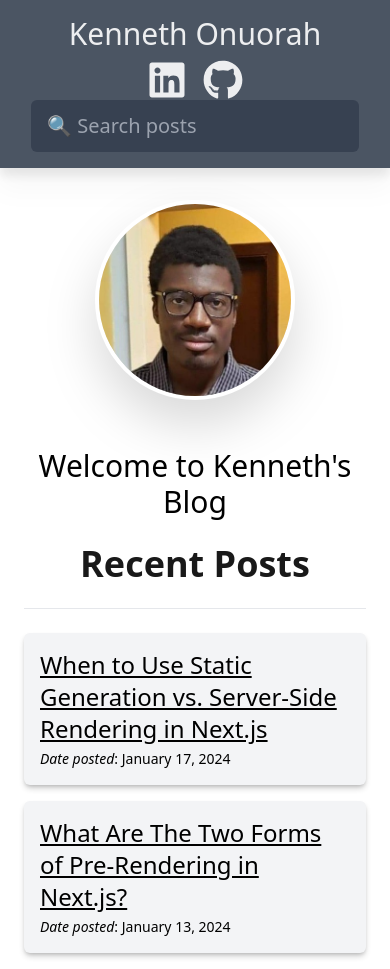
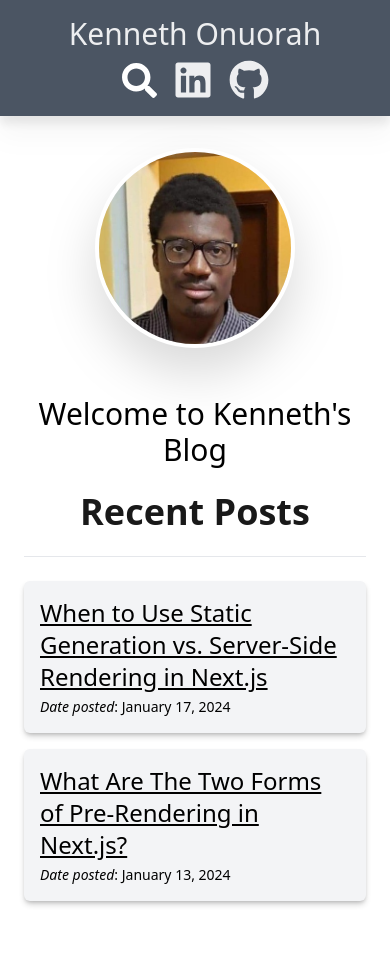
Before and after one commit to KennethOnuorah/next-blog-website, a Next.js app: page / in a window 390 px wide. After the commit the page ends 917 px from the top, so only its background shows below. Built offline with nearby package versions, Linux system fonts and the light colour scheme.

Commit message:
Added search bar functionality for mobile devices

```diff
--- a/app/components/Navbar.tsx
+++ b/app/components/Navbar.tsx
@@ -1,23 +1,35 @@
 "use client"
 
-import { useState } from "react"
-
 import Link from "next/link"
-import { FaGithub, FaLinkedin } from 'react-icons/fa'
+import { useState, useRef } from "react"
 import SearchBar from "./SearchBar"
 
+import getViewportDimensions from "@/lib/getViewportDimensions"
+import { FaGithub, FaLinkedin, FaSearch } from 'react-icons/fa'
+
 export default function Navbar() {
-  const [isSearchFocused, setIsSearchFocused] = useState(false)
+  const { width } = getViewportDimensions()
+
+  const onMobileDevice = width < 768
+  const [isMobileSearchButtonEnabled, setIsMobileSearchButtonEnabled] = useState(onMobileDevice ? true : false)
 
   return (
     <nav className="bg-gray-600 p-4 sticky top-0 drop-shadow-xl z-10">
-      <div className="prose prose-xl mx-auto flex justify-between flex-col sm:flex-row items-center">
-        <h1 className={`text-3xl font-bold text-white grid place-content-center mb-2 md:mb-0 ${isSearchFocused ? "hidden" : "block"}`}>
+      <div className="prose prose-xl mx-auto flex justify-between flex-col md:flex-row items-center">
+        <h1 className="text-3xl font-bold text-white grid place-content-center mb-2 md:mb-0">
           <Link href={'/'} className=" text-white/90 no-underline hover:text-white">
             Kenneth Onuorah
           </Link>
         </h1>
-        <div className={`flex flex-row justify-center sm:justify-evenly align-middle gap-4 text-white text-4xl lg:text-5xl ${isSearchFocused ? "hidden" : "block"}`}>
+        <div className={`flex flex-row justify-center sm:justify-evenly align-middle gap-4 text-white text-4xl lg:text-5xl ${(onMobileDevice && !isMobileSearchButtonEnabled) ? 'hidden' : 'block'}`}>
+          <button
+            className={`${onMobileDevice ? 'block' : 'hidden'}`}
+            onClick={() => {
+              setIsMobileSearchButtonEnabled(false)
+            }}
+          >
+            <FaSearch size={35}/>
+          </button>
           <Link
             className="text-white/90 hover:text-white"
             href="https://www.linkedin.com/in/kenneth-onuorah-64640419b/"
@@ -35,7 +47,13 @@ export default function Navbar() {
             <FaGithub size={40}/>
           </Link>
         </div>
-        <SearchBar setFocus={setIsSearchFocused} isFocused={isSearchFocused}/>
+        {(!onMobileDevice || (onMobileDevice && !isMobileSearchButtonEnabled)) &&
+          <SearchBar
+            onMobileDevice={onMobileDevice}
+            setMobileSearch={setIsMobileSearchButtonEnabled}
+            isMobileSearchButtonEnabled={isMobileSearchButtonEnabled}
+          />
+        }
       </div>
     </nav>
   )
--- a/app/components/SearchBar.tsx
+++ b/app/components/SearchBar.tsx
@@ -1,31 +1,37 @@
 "use client"
 
-import { Dispatch, FocusEvent, KeyboardEvent, SetStateAction, useState } from "react"
+import { Dispatch, KeyboardEvent, SetStateAction, useState, useEffect, useRef } from "react"
 import { useRouter } from "next/navigation"
 
 type Props = {
-  setFocus: Dispatch<SetStateAction<boolean>>
-  isFocused: boolean
+  onMobileDevice: boolean
+  setMobileSearch: Dispatch<SetStateAction<boolean>>
+  isMobileSearchButtonEnabled: boolean
 }
 
-export default function SearchBar({ setFocus, isFocused } : Props) {
+export default function SearchBar({onMobileDevice, setMobileSearch, isMobileSearchButtonEnabled } : Props){
   const router = useRouter()
   const [query, setQuery] = useState("")
+  const searchBarRef = useRef<HTMLInputElement>(null)
+
+  useEffect(() => {
+    if(!isMobileSearchButtonEnabled) searchBarRef.current?.focus()
+  }, [isMobileSearchButtonEnabled])
 
   return (
     <input
-      className={`transition-all rounded-md py-2 px-4 bg-gray-700 text-white focus:outline-white/90 ${isFocused && 'w-full'}`}
+      className="transition-all rounded-md py-2 px-4 bg-gray-700 text-white focus:outline-white/90"
+      ref={searchBarRef}
       type="search"
       name="Search bar"
       placeholder='🔍 Search posts'
-      onFocus={() => setFocus(true)}
-      onBlur={(e: FocusEvent<HTMLInputElement>) => {
-        e.currentTarget.value = ""
-        setFocus(false)
-      }}
+      onBlur={() => setMobileSearch(onMobileDevice ? true : false)}
       onKeyUp={(e: KeyboardEvent<HTMLInputElement>) => {
         setQuery(e.currentTarget.value)
-        if(e.key === "Enter" && query !== "") router.push(`/search?q=${query}`)
+        if(e.key === "Enter" && query !== "") {
+          e.currentTarget.value = ""
+          router.push(`/search?q=${query}`)
+        }
       }}
     />
   )
--- /dev/null
+++ b/lib/getViewportDimensions.tsx
@@ -0,0 +1,25 @@
+import { useState, useEffect } from 'react'
+
+function setter() {
+  const { innerWidth: width, innerHeight: height } = window
+  return {
+    width,
+    height
+  }
+}
+
+const getViewportDimensions = () => {
+  const [dimensions, setDimensions] = useState(setter())
+
+  useEffect(() => {
+    function handleResize() {
+      setDimensions(setter())
+    }
+    window.addEventListener('resize', handleResize)
+    return () => window.removeEventListener('resize', handleResize)
+  }, [])
+
+  return dimensions
+}
+
+export default getViewportDimensions
```
